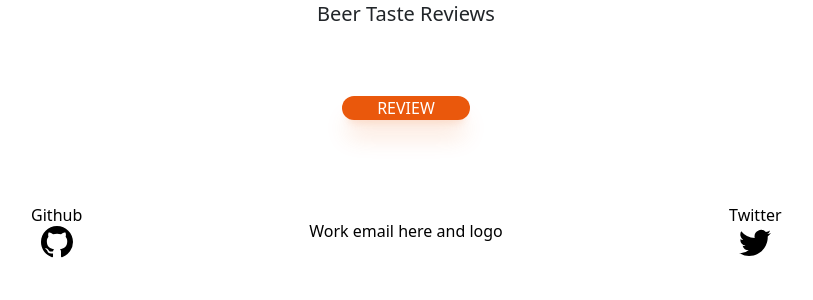
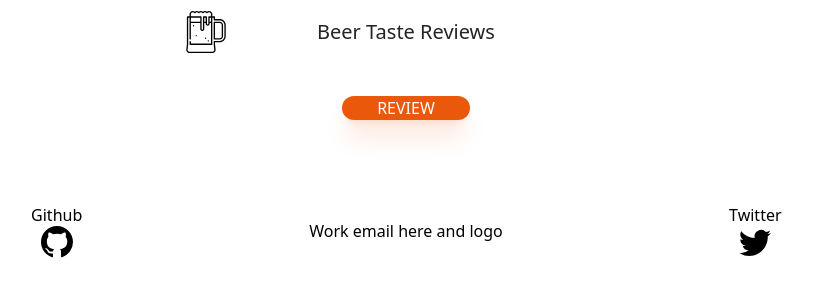
Before and after one commit to axe-rigged/beertaste, a Django app: page / in a window 1280 px wide. Shown: the top 300 px of the page, without its empty margins (234-1047 px from the left). Run offline with Django 4.2, Linux system fonts and the light colour scheme; data that the repository does not hold is empty; some libraries are stand-ins or nearby versions.

Commit message:
Made few animations.

```diff
--- a/beertaste/beertaste/templates/base.html
+++ b/beertaste/beertaste/templates/base.html
@@ -13,8 +13,11 @@
 </head>
 <body>
 	<div class="bg-trus min-h-screen">
-		<div class="bg-kel text-center w-4/5 mx-auto h-16 rounded-md">
-			<h1 class="text-xl">Beer Taste Reviews</h1>
+		<div class="bg-kel text-center w-4/5 mx-auto h-16 rounded-b-lg grid grid-cols-3 justify-items-center">
+			<div class="my-auto justify-self-end">
+			<img class="mr-2" src="{% static 'beer.svg' %}" alt="beer" width="42px" height="42px"/>
+			</div>
+			<h1 class="text-xl m-auto"> Beer Taste Reviews </h1>
 		</div>
 		{% block content %}
 		{% endblock content %}
--- a/beertaste/sites/templates/sites/index.html
+++ b/beertaste/sites/templates/sites/index.html
@@ -5,12 +5,12 @@
 		<h1 class="text-white text-center text-xl">Beers (later share bar for filtering)</h1>
 
 		<a class="text-white mx-auto" href="{% url 'sites:uploadBeer' %}">
-			<button class="w-32 bg-orange-600 rounded-full text-center shadow-xl shadow-orange-600/20 hover:w-36 hover:h-8">REVIEW</button>
+			<button class="w-32 bg-orange-600 rounded-full text-center shadow-xl shadow-orange-600/20 transition ease-in-out duration-200 hover:scale-110">REVIEW</button>
 		</a>
 	</div>
 	<div class="grid grid-cols-6 gap-2 items-place-center w-4/5 mx-auto my-4">
 	{% for beer in beer %}
-		<div class="bg-gradient-to-b from-vrus to-krus  p-2 rounded-lg">
+	<div class="bg-gradient-to-b from-vrus to-krus  p-2 rounded-lg transition ease-in-out duration-200 hover:scale-110">
 			<div class="bg-kel  rounded-full shadow-xl shadow-yellow-200/50" >
 				<h3 class="text-black  text-center">
 					{{ beer.beer_name }}
--- a/beertaste/sites/templates/sites/upload.html
+++ b/beertaste/sites/templates/sites/upload.html
@@ -5,11 +5,11 @@
 	{% csrf_token %}
 	<div class="text-white bg-har p-4 my-3 rounded-md mx-auto w-3/5 grid grid-cols-1 items-place-center">
 		{{ form.as_div }}
-		<button class="w-32 mx-auto my-2 bg-orange-600 rounded-full text-center hover:bg-green-300 text-white shadow-xl shadow-orange-600/20" type="submit">Review</button>
+		<button class="w-32 mx-auto my-2 bg-orange-600 rounded-full text-center hover:bg-green-300 text-white shadow-xl shadow-orange-600/20 transition ease-in-out duration-200 hover:scale-110" type="submit">Review</button>
 	</div>
 	</form>
 	<a class="text-white mx-auto" href="{% url 'sites:beerIndex' %}">
-		<button class="w-32 my-2 bg-orange-600 hover:bg-red-600 rounded-full text-center shadow-xl shadow-orange-600/20">Back to beer</button>
+		<button class="w-32 my-2 bg-orange-600 hover:bg-red-600 rounded-full text-center shadow-xl shadow-orange-600/20 transition ease-in-out duration-200 hover:scale-110">Back to beer</button>
 	</a>
 </div>
 {% endblock content %}
```
Also changed, not shown: beertaste/beertaste/static/beer.svg (added).
